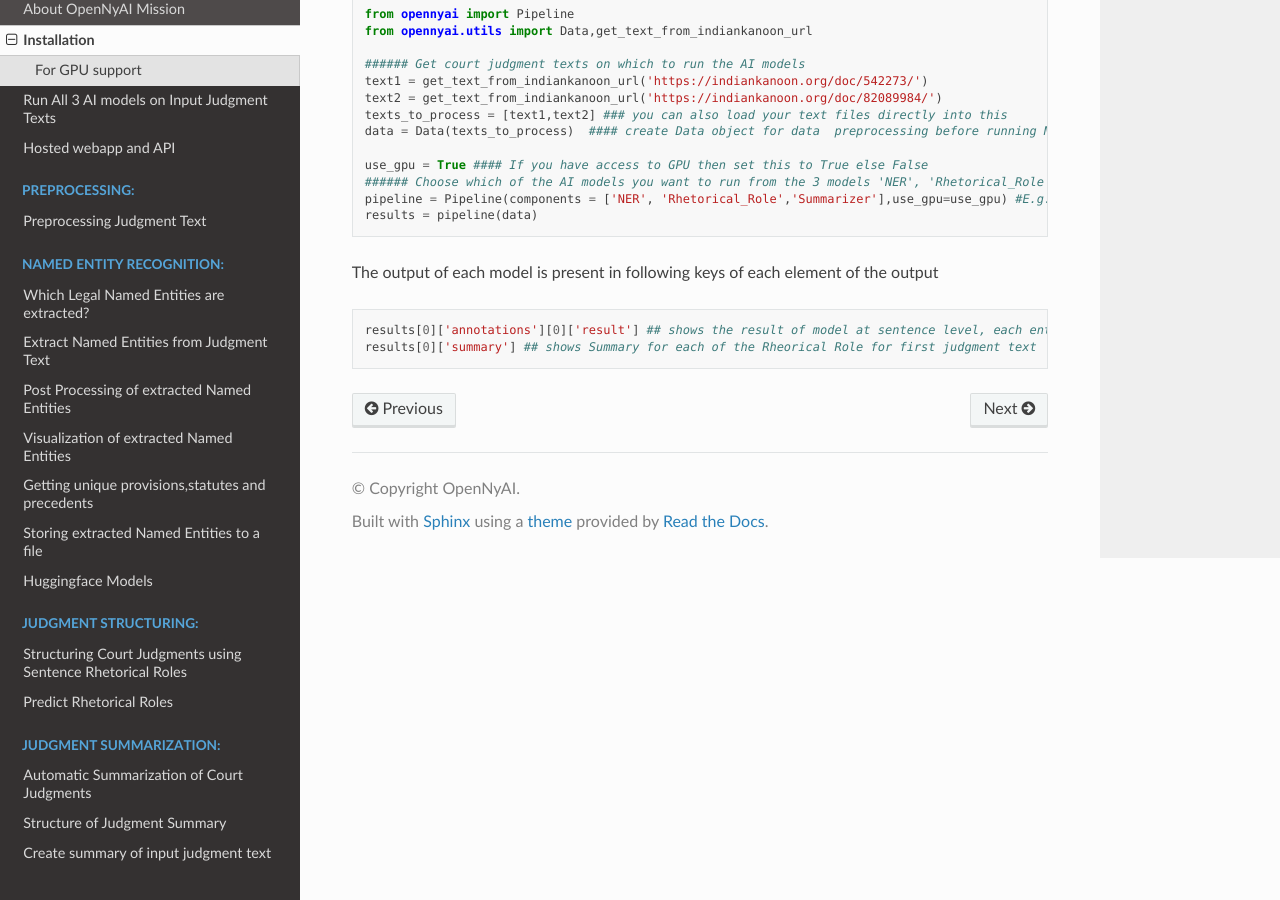
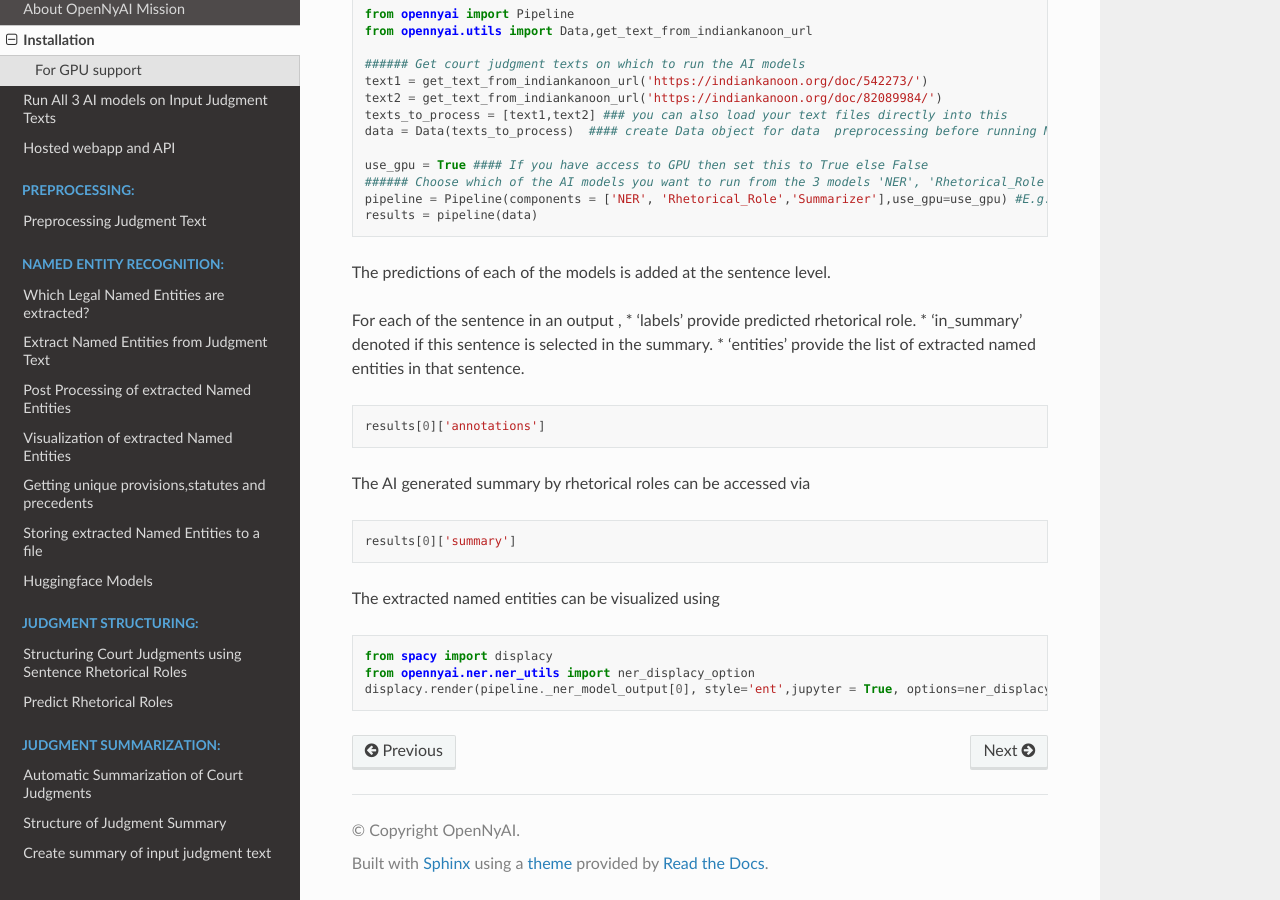
Before and after one commit to OpenNyAI/Opennyai, a Sphinx documentation site: the page built from docs/source/getting_started/Installation.rst, in a window 1280 px wide and 900 px high, scrolled down 830 px. Built offline with Sphinx 7.4.7 and the Read the Docs theme 2.0.0, drawn with Linux system fonts in a browser that asks for light colours.

Commit message:
updated readme and docs

```diff
--- a/docs/source/getting_started/Installation.rst
+++ b/docs/source/getting_started/Installation.rst
@@ -52,9 +52,28 @@ To run the 3 OpenNyAI models on judgment texts of your choice please run followi
     pipeline = Pipeline(components = ['NER', 'Rhetorical_Role','Summarizer'],use_gpu=use_gpu) #E.g. If just Named Entity is of interest then just select 'NER'
     results = pipeline(data)
 
-The output of each model is present in following keys of each element of the output
+
+The predictions of each of the models is added at the sentence level.
+
+For each of the sentence in an output ,
+* 'labels' provide predicted rhetorical role.
+* 'in_summary' denoted if this sentence is selected in the summary.
+* 'entities' provide the list of extracted named entities in that sentence.
 
 .. code-block:: python
 
-    results[0]['annotations'][0]['result'] ## shows the result of model at sentence level, each entry will have entities, rhetorical role, and other details
-    results[0]['summary'] ## shows Summary for each of the Rheorical Role for first judgment text
+    results[0]['annotations']
+
+The AI generated summary by rhetorical roles can be accessed via
+
+.. code-block:: python
+
+    results[0]['summary']
+
+The extracted named entities can be visualized using
+
+.. code-block:: python
+
+    from spacy import displacy
+    from opennyai.ner.ner_utils import ner_displacy_option
+    displacy.render(pipeline._ner_model_output[0], style='ent',jupyter = True, options=ner_displacy_option)
```
